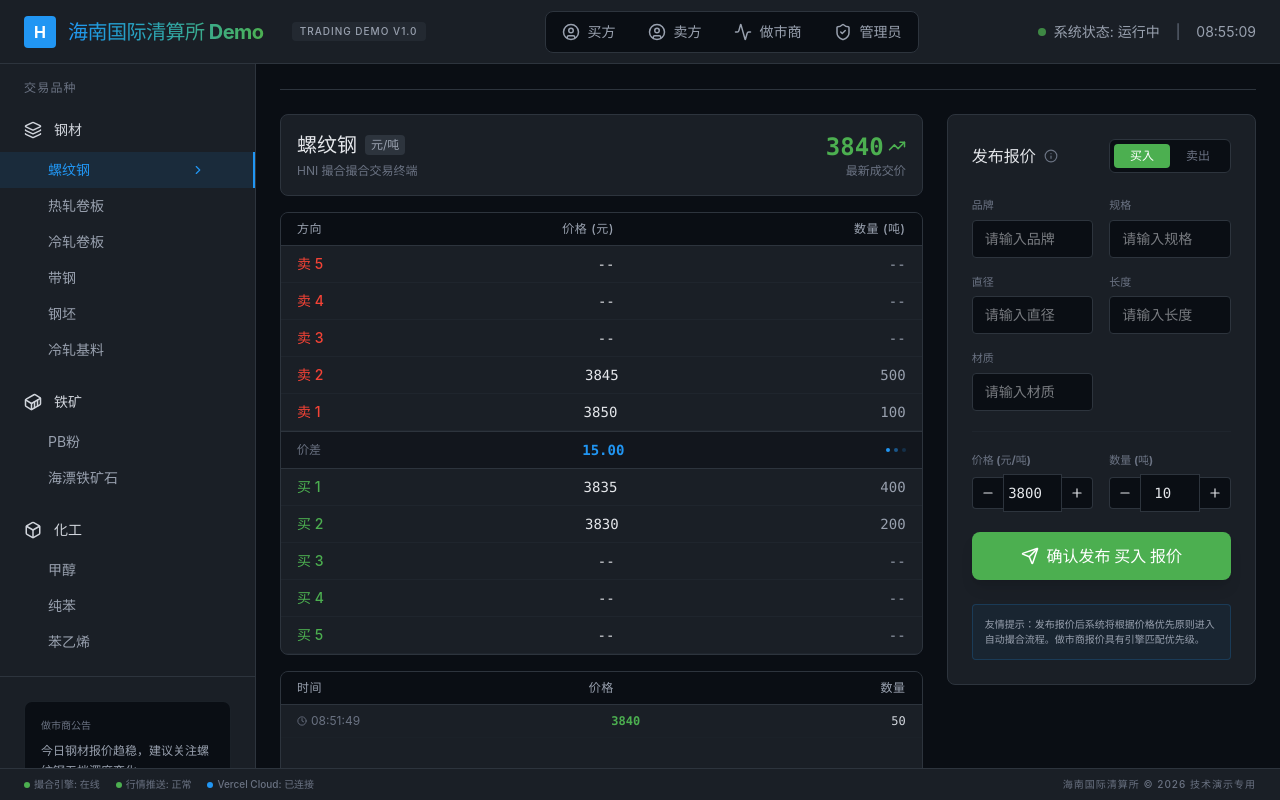
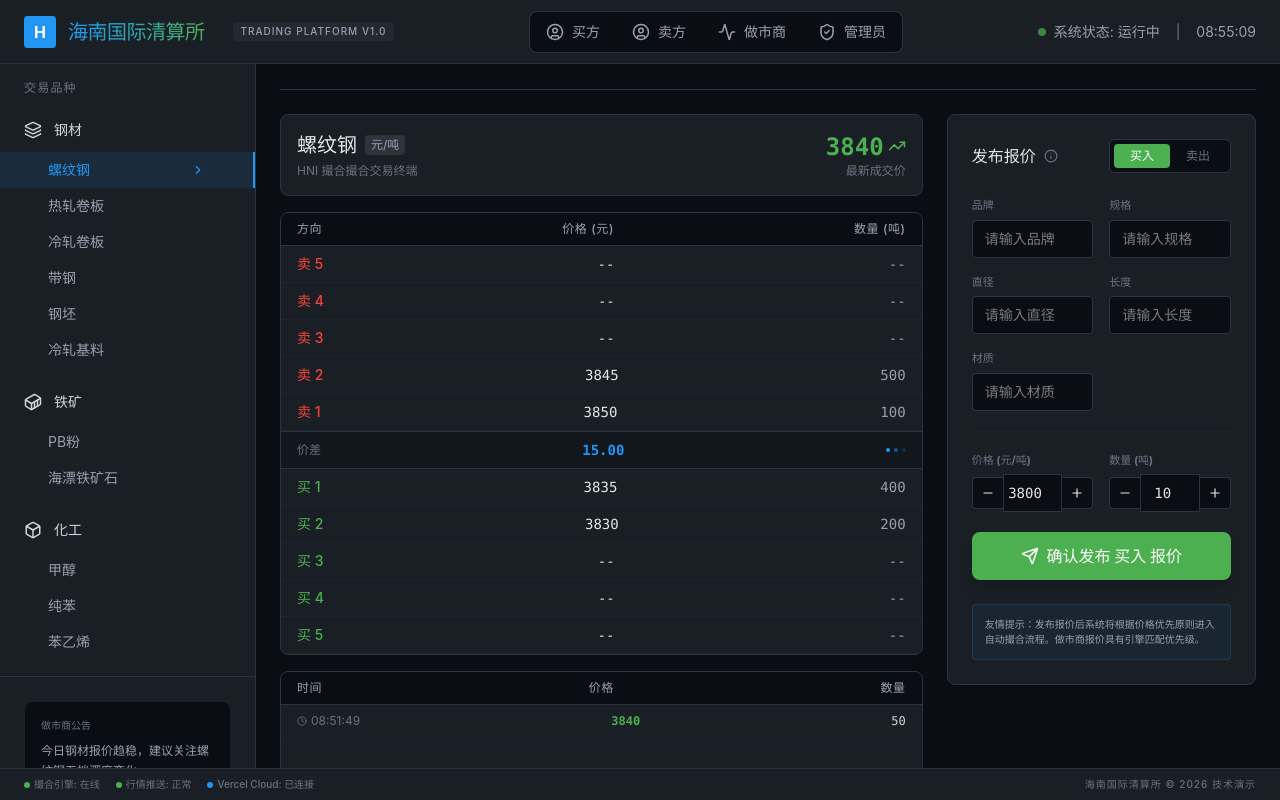
Before and after one commit to charlieqf/hni-trade-demo, a React (Vite) app: page / in a window 1280 px wide. Built offline with nearby package versions, Linux system fonts and the light colour scheme.

Commit message:
UI: remove and refine 'Demo' text across the platform

```diff
--- a/index.html
+++ b/index.html
@@ -4,7 +4,7 @@
     <meta charset="UTF-8" />
     <link rel="icon" type="image/svg+xml" href="/vite.svg" />
     <meta name="viewport" content="width=device-width, initial-scale=1.0" />
-    <title>hni-trade-demo</title>
+    <title>海南国际清算所报价交易平台</title>
   </head>
   <body>
     <div id="root"></div>
--- a/src/App.jsx
+++ b/src/App.jsx
@@ -36,8 +36,8 @@ function App() {
                 key={tab.id}
                 onClick={() => setActiveTab(tab.id)}
                 className={`flex items-center gap-2 px-6 py-3 text-sm font-bold transition-all relative ${activeTab === tab.id
-                    ? 'text-trade-blue'
-                    : 'text-gray-500 hover:text-gray-300'
+                  ? 'text-trade-blue'
+                  : 'text-gray-500 hover:text-gray-300'
                   }`}
               >
                 {tab.icon}
@@ -80,7 +80,7 @@ function App() {
                   <Settings size={48} className="text-gray-600 mx-auto mb-4" />
                   <h3 className="text-lg font-bold">系统配置后台</h3>
                   <p className="text-sm text-gray-500 max-w-xs mx-auto mt-2">
-                    此处可动态配置交易品种、手续费率及清算规则。 Demo版本中属性模板已预设。
+                    此处可动态配置交易品种、手续费率及清算规则。当前版本中属性模板已预设。
                   </p>
                 </div>
               </div>
@@ -97,7 +97,7 @@ function App() {
           <span className="flex items-center gap-1"><span className="w-1.5 h-1.5 bg-trade-blue rounded-full"></span> Vercel Cloud: 已连接</span>
         </div>
         <div className="tracking-widest uppercase">
-          海南国际清算所 &copy; 2026 技术演示专用
+          海南国际清算所 &copy; 2026 技术演示
         </div>
       </footer>
     </div>
--- a/src/components/Navbar.jsx
+++ b/src/components/Navbar.jsx
@@ -17,10 +17,10 @@ const Navbar = () => {
             <div className="flex items-center gap-3">
                 <div className="w-8 h-8 bg-trade-blue rounded flex items-center justify-center font-bold text-white">H</div>
                 <div className="text-xl font-bold tracking-tight bg-gradient-to-r from-trade-blue to-trade-green bg-clip-text text-transparent">
-                    海南国际清算所 Demo
+                    海南国际清算所
                 </div>
                 <div className="ml-4 px-2 py-0.5 bg-trade-border/50 rounded text-[10px] text-gray-400 font-medium uppercase tracking-widest">
-                    Trading Demo v1.0
+                    Trading Platform v1.0
                 </div>
             </div>
 
@@ -30,8 +30,8 @@ const Navbar = () => {
                         key={role.id}
                         onClick={() => setCurrentRole(role.id)}
                         className={`flex items-center gap-2 px-3 py-1.5 rounded-md text-sm font-medium transition-all ${currentUserRole === role.id
-                                ? 'bg-trade-blue text-white shadow-lg'
-                                : 'text-gray-400 hover:text-white hover:bg-white/5'
+                            ? 'bg-trade-blue text-white shadow-lg'
+                            : 'text-gray-400 hover:text-white hover:bg-white/5'
                             }`}
                     >
                         {role.icon}
```
